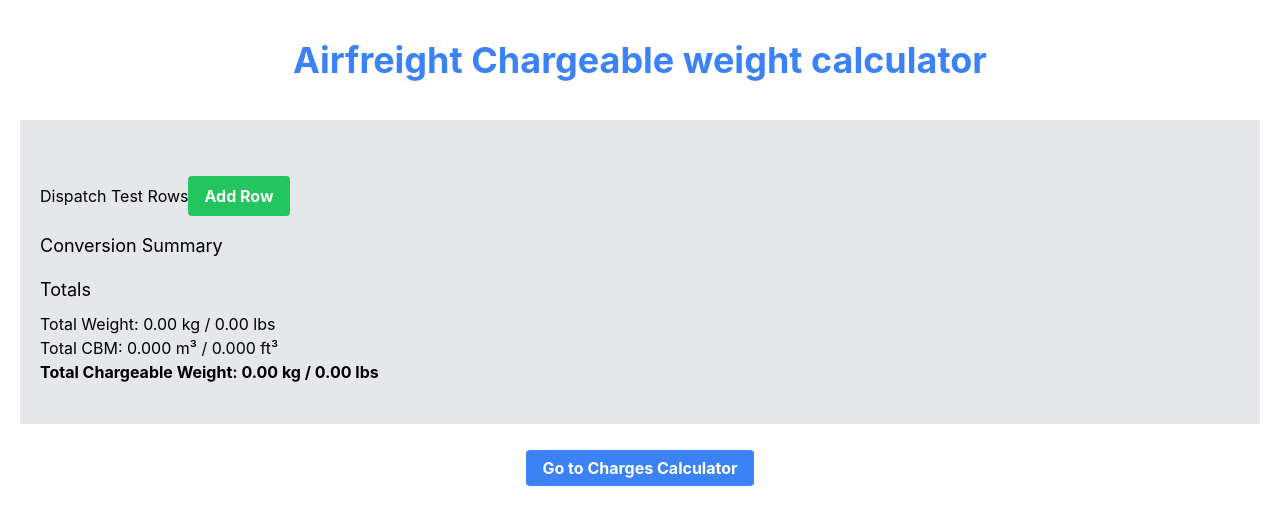
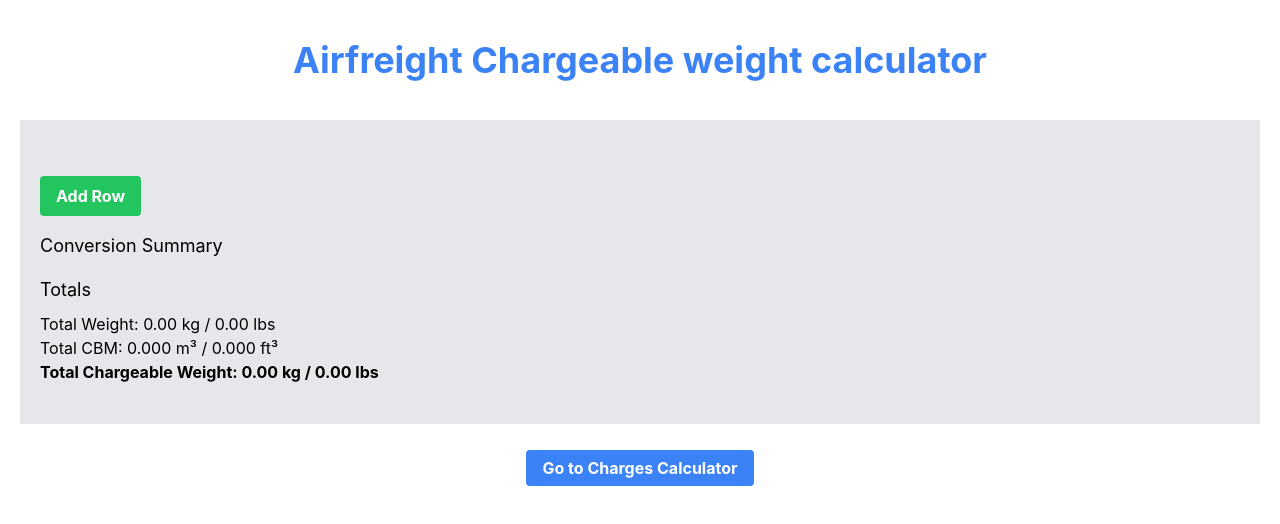
Before and after one commit to martinMr79/flyfrakt, a React (Create React App) app: page / in a window 1280 px wide. Shown: the top 524 px of the page. Built offline with nearby package versions, Linux system fonts and the light colour scheme.

Commit message:
removed test dispatch button

```diff
--- a/src/pages/volumeWeightCalculator/index.jsx
+++ b/src/pages/volumeWeightCalculator/index.jsx
@@ -170,16 +170,6 @@ const removeRow = (index) => {
   dispatch(setRows(newRows)); // Update Redux store
 };
 
-  // Temporary function for testing
-  const dispatchTestRows = () => {
-    const testRows = [
-      { length: '10', width: '20', height: '30', weight: '40', quantity: 1, unit: 'cm', volume: '0.006' },
-      // Add more test rows as needed
-    ];
-
-    console.log('Dispatching setRows with test payload:', testRows);
-    dispatch(setRows(testRows));
-  };
 
   const convertCubicMetersToCubicFeet = (cubicMeters) =>
     (cubicMeters * 35.3147).toFixed(3);
@@ -290,9 +280,6 @@ const removeRow = (index) => {
           </div>
         ))}
 
-              {/* Temporary button for dispatching test rows */}
-        <button onClick={dispatchTestRows}>Dispatch Test Rows</button>
-
         <button
           onClick={addRow}
           className="bg-green-500 text-white font-bold py-2 px-4 rounded hover:bg-green-700 transition duration-300 ease-in-out my-4"
```
